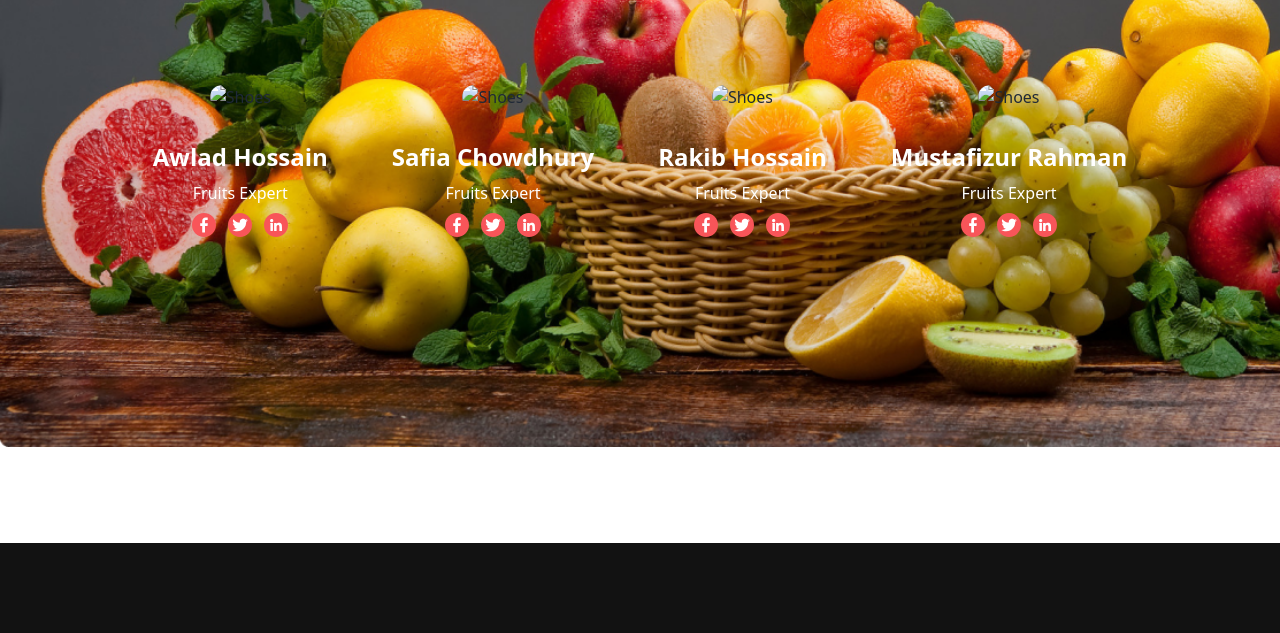
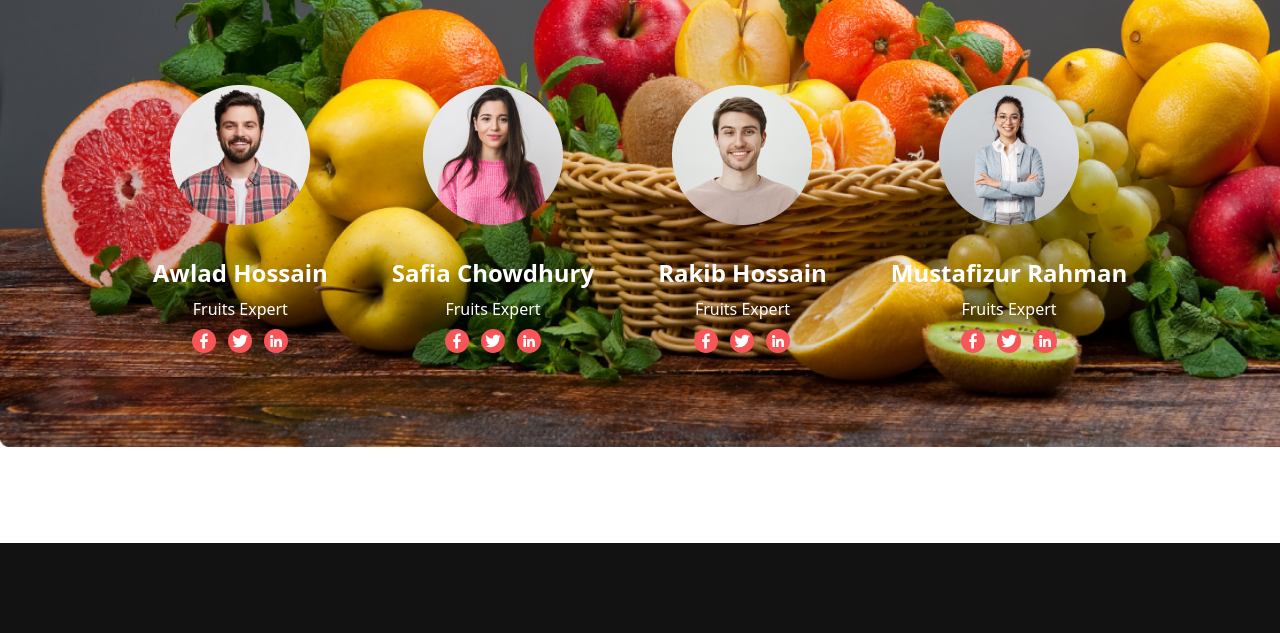
Before and after one commit to mustafizur40/assignment-3, a plain HTML site: page index.html in a window 1280 px wide. Shown: the part 2019-2652 px from the top of the page. Drawn offline with nearby package versions, Linux system fonts and the light colour scheme; the site is published under a folder, as on GitHub Pages, so addresses that start at the root find nothing.

Commit message:
previous problem complete

```diff
--- a/index.html
+++ b/index.html
@@ -281,7 +281,7 @@
       <div class=" flex justify-center pt-10">
         <div class="card  ">
           <figure class="px-10 pt-10">
-            <img src="/./images/member1.png" alt="Shoes" class="rounded-xl" />
+            <img src="./images/member1.png" alt="Shoes" class="rounded-xl" />
           </figure>
           <div class="card-body items-center text-center">
             <h2 class="text-2xl font-bold text-white">Awlad Hossain</h2>
@@ -327,7 +327,7 @@
         </div>
         <div class="card  ">
           <figure class="px-10 pt-10">
-            <img src="/./images/member2.png" alt="Shoes" class="rounded-xl" />
+            <img src="./images/member2.png" alt="Shoes" class="rounded-xl" />
           </figure>
           <div class="card-body items-center text-center">
             <h2 class="text-2xl font-bold text-white">Safia Chowdhury</h2>
@@ -373,7 +373,7 @@
         </div>
         <div class="card  ">
           <figure class="px-10 pt-10">
-            <img src="/./images/member3.png" alt="Shoes" class="rounded-xl" />
+            <img src="./images/member3.png" alt="Shoes" class="rounded-xl" />
           </figure>
           <div class="card-body items-center text-center">
             <h2 class="text-2xl font-bold text-white">Rakib Hossain</h2>
@@ -419,7 +419,7 @@
         </div>
         <div class="card  ">
           <figure class="px-10 pt-10">
-            <img src="/./images/member4.png" alt="Shoes" class="rounded-xl" />
+            <img src="./images/member4.png" alt="Shoes" class="rounded-xl" />
           </figure>
           <div class="card-body items-center text-center">
             <h2 class="text-2xl font-bold text-white">Mustafizur Rahman</h2>
```
